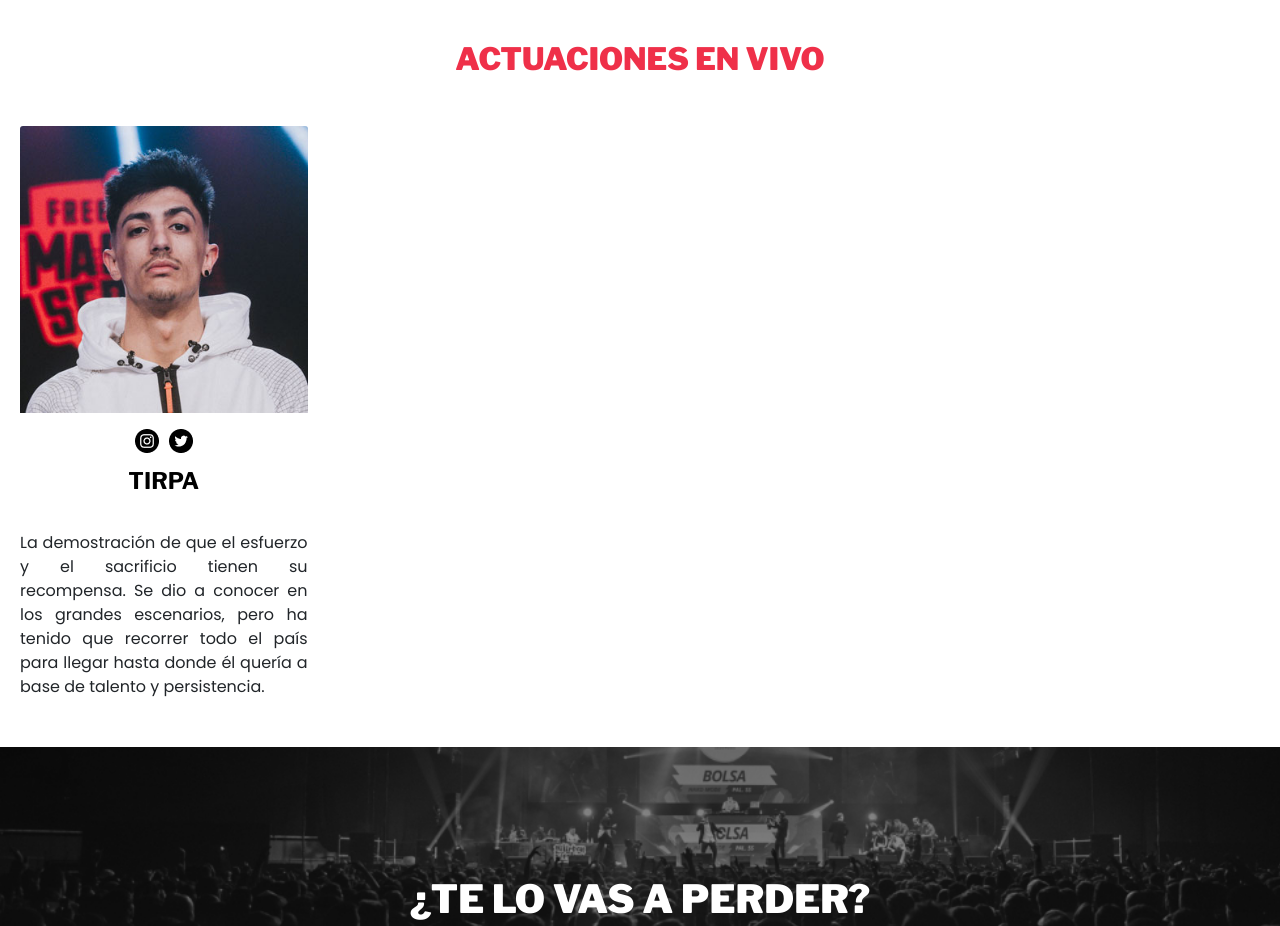
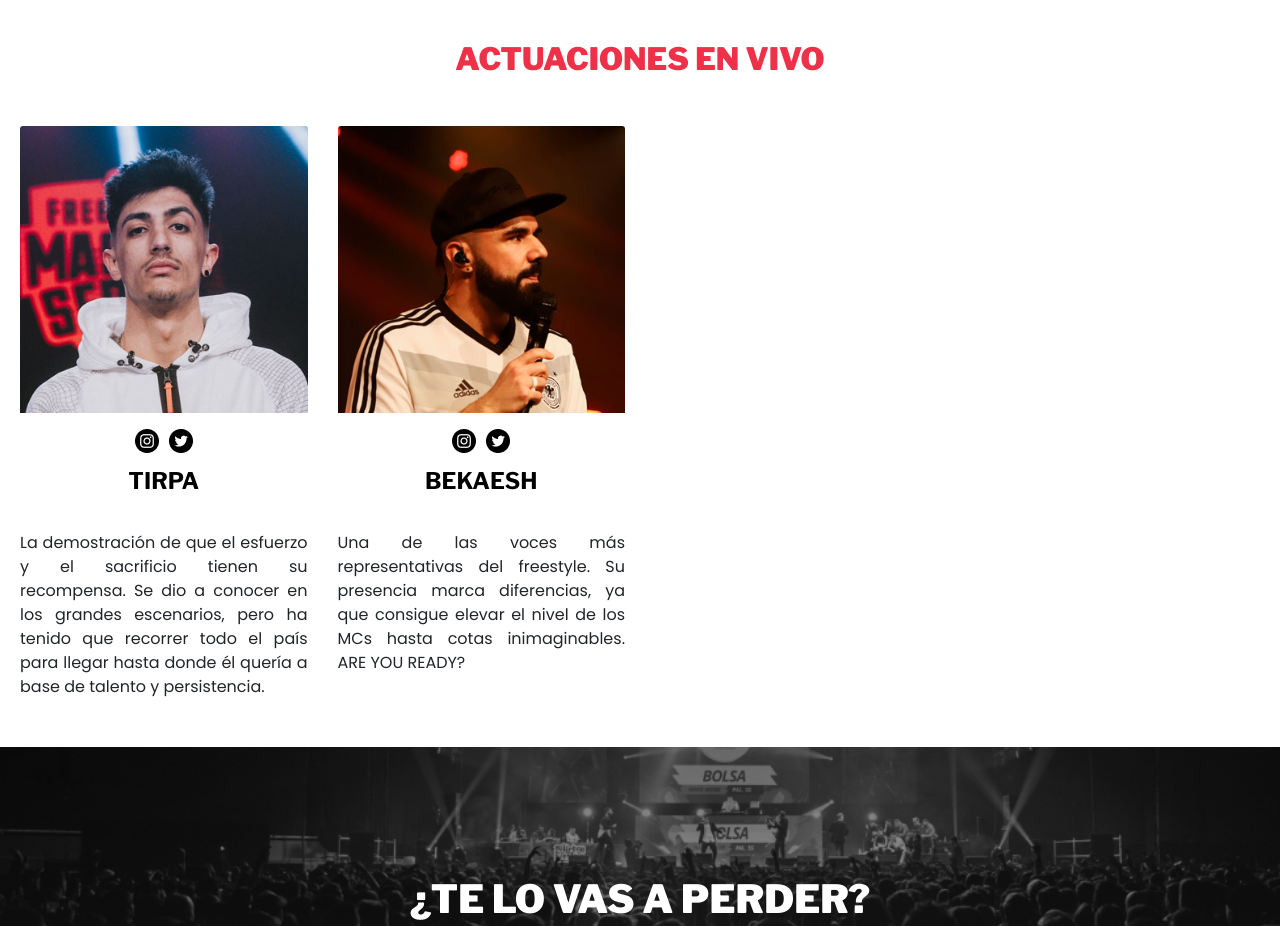
Before and after one commit to wilodev/fms-camps, a plain HTML site: page meet-the-team.html in a window 1280 px wide. Shown: the part 2840-3766 px from the top of the page. Drawn offline with nearby package versions, Linux system fonts and the light colour scheme.

Commit message:
se agrega a Beka

```diff
--- a/meet-the-team.html
+++ b/meet-the-team.html
@@ -243,6 +243,18 @@
               </div>
             </div>
           </div>
+          <div class="col-sm-12 col-md-3 content-crew">
+            <div class="card"><img class="card-img-top" src="images/meet/bekaesh.jpg" alt="...">
+              <div class="crew-social"><a href="https://www.instagram.com/bekaesh/" target="_blank"><img src="images/meet/instagram.png"></a><a href="https://twitter.com/bekaesh" target="_blank"><img src="images/meet/twitter.png"></a>
+              </div>
+              <div class="card-body">
+                <h2 class="card-title">BEKAESH</h2>
+              </div>
+              <div class="card-body"><br>
+                <p class="card-text">Una de las voces más representativas del freestyle. Su presencia marca diferencias, ya que consigue elevar el nivel de los MCs hasta cotas inimaginables. ARE YOU READY?</p>
+              </div>
+            </div>
+          </div>
         </article>
       </div>
     </section>
```
